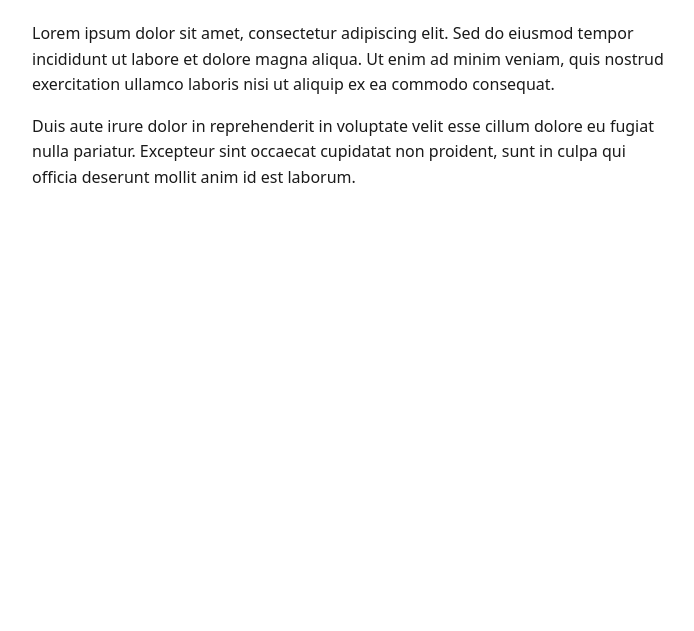
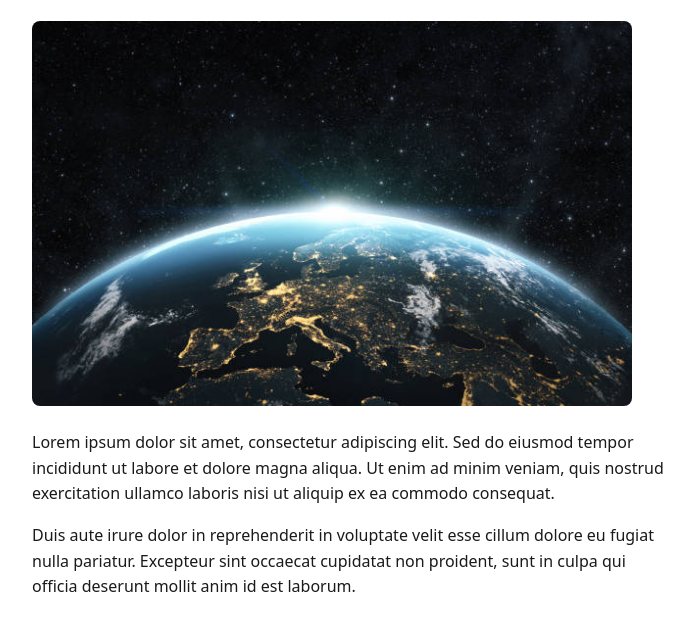
Before and after one commit to Serious-Fin/cloud-computing-project, a plain HTML site: page index.html in a window 1280 px wide. Shown: the part 131-762 px from the top of the page, without its empty margins (288-982 px from the left). Drawn offline with Linux system fonts and the light colour scheme.

Commit message:
add picture

```diff
--- a/index.html
+++ b/index.html
@@ -17,10 +17,24 @@
       font-size: 2.5rem;
       margin-bottom: 1.5rem;
     }
+    img {
+      display: block;
+      max-width: 100%;
+      height: auto;
+      border-radius: 8px;
+      margin-bottom: 1.5rem;
+    }
   </style>
 </head>
 <body>
   <h1>Hello, World!</h1>
+
+  <img
+    src="picture.jpg"
+    alt="earth"
+    width="600"
+    height="400"
+  >
 
   <p>
     Lorem ipsum dolor sit amet, consectetur adipiscing elit. Sed do eiusmod
```
Also changed, not shown: picture.jpg (added).
